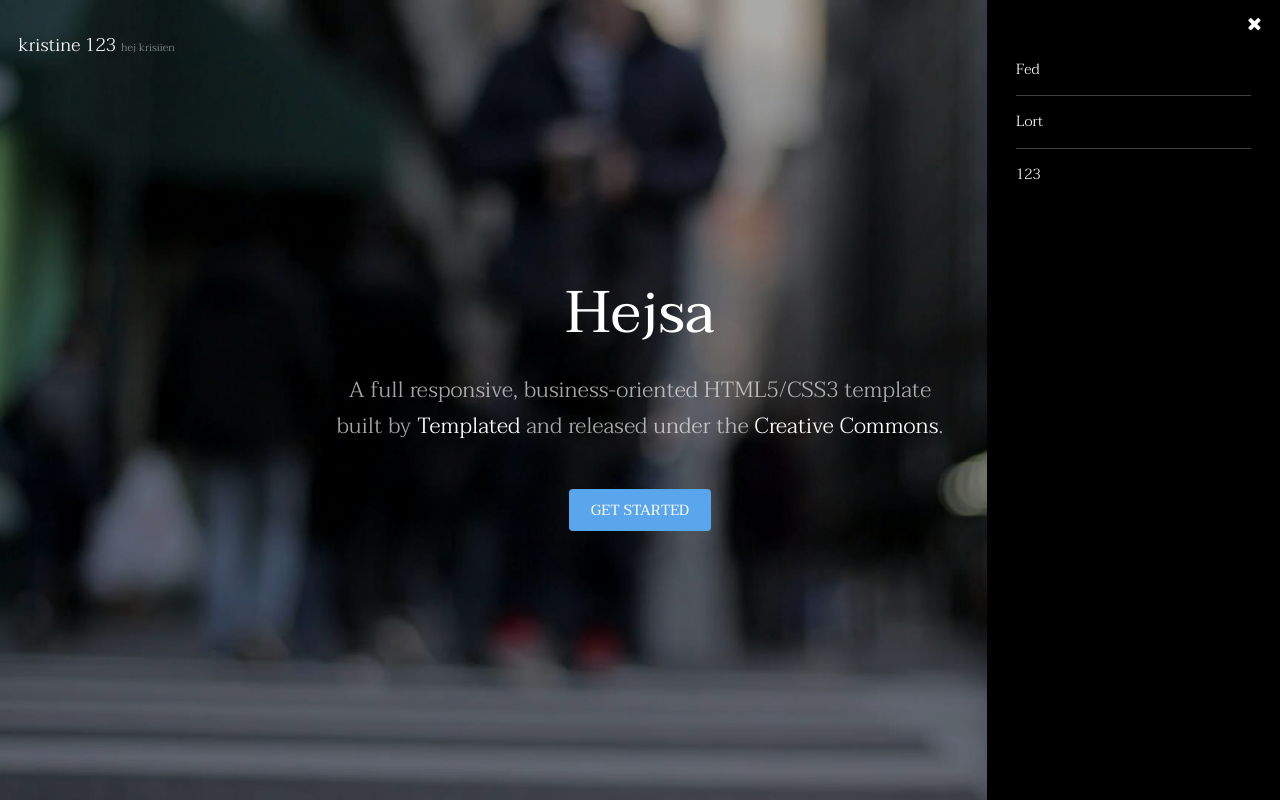
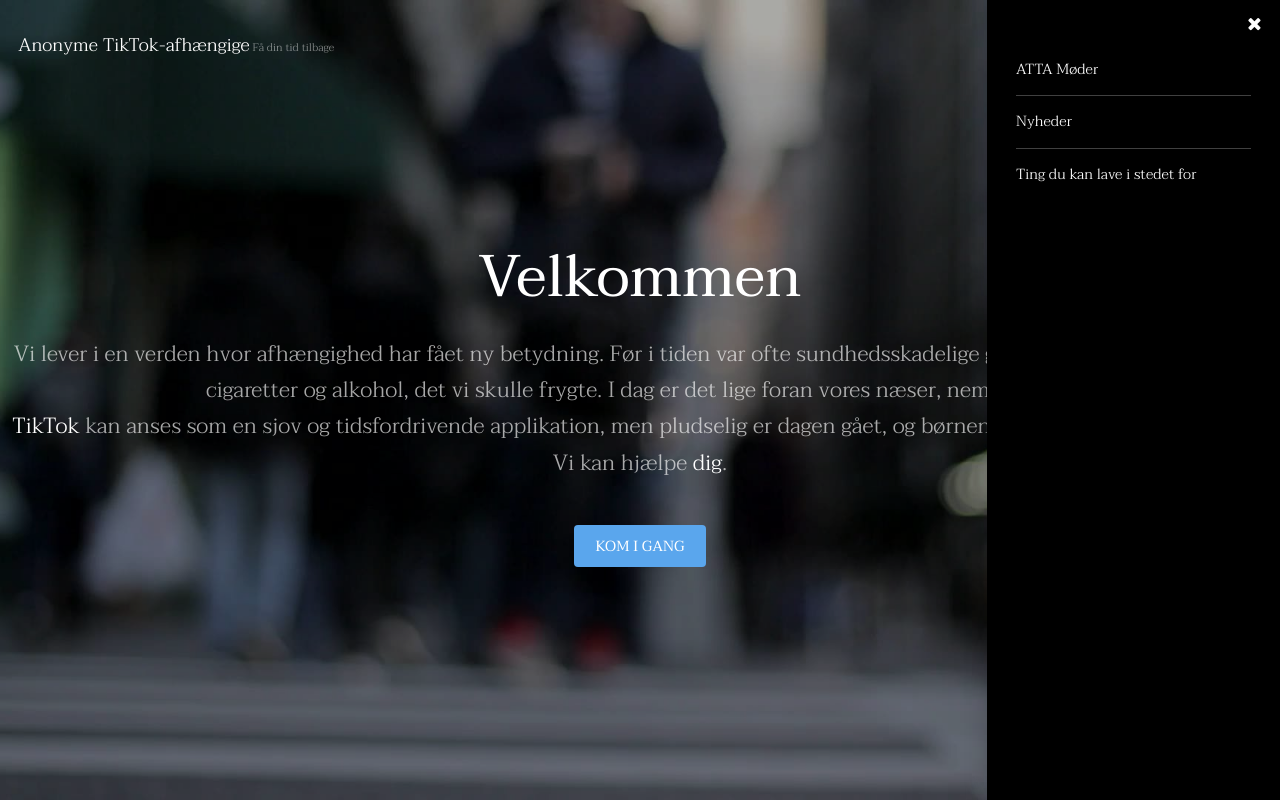
Before and after one commit to HejKristine/Inger2021, a plain HTML site: page index.html in a window 1280 px wide. Both pictures are taken after a click on the link 1255 px from the left and 46 px from the top of the page. Shown: the top 800 px of the page. Drawn offline with Linux system fonts and the light colour scheme.

Commit message:
Update index.html

```diff
--- a/index.html
+++ b/index.html
@@ -6,7 +6,7 @@
 -->
 <html>
 	<head>
-		<title>hej 123</title>
+		<title>Anonyme TikTok-afhængige</title>
 		<meta charset="utf-8" />
 		<meta name="viewport" content="width=device-width, initial-scale=1" />
 		<link rel="stylesheet" href="assets/css/main.css" />
@@ -15,16 +15,16 @@
 
 		<!-- Header -->
 			<header id="header" class="alt">
-				<div class="logo"><a href="index.html">kristine 123 <span>hej krisiien</span></a></div>
+				<div class="logo"><a href="index.html">Anonyme TikTok-afhængige<span>  Få din tid tilbage</span></a></div>
 				<a href="#menu" class="toggle"><span>Menu</span></a>
 			</header>
 
 		<!-- Nav -->
 			<nav id="menu">
 				<ul class="links">
-					<li><a href="index.html">Fed</a></li>
-					<li><a href="generic.html">Lort</a></li>
-					<li><a href="elements.html">123</a></li>
+					<li><a href="index.html">ATTA Møder</a></li>
+					<li><a href="generic.html">Nyheder</a></li>
+					<li><a href="elements.html">Ting du kan lave i stedet for</a></li>
 				</ul>
 			</nav>
 
@@ -36,10 +36,10 @@
 		-->
 			<section id="banner" data-video="images/banner">
 				<div class="inner">
-					<h1>Hejsa</h1>
-					<p>A full responsive, business-oriented HTML5/CSS3 template<br />
-					built by <a href="https://templated.co/">Templated</a> and released under the <a href="https://templated.co/license">Creative Commons</a>.</p>
-					<a href="#one" class="button special scrolly">Get Started</a>
+					<h1>Velkommen</h1>
+					<p>Vi lever i en verden hvor afhængighed har fået ny betydning. Før i tiden var ofte sundhedsskadelige genstande, som blandt andet cigaretter og alkohol, det vi skulle frygte. I dag er det lige foran vores næser, nemlig Apps.<br />
+					<a href="https://templated.co/">TikTok</a> kan anses som en sjov og tidsfordrivende applikation, men pludselig er dagen gået, og børnene sidder stadig i børnehaven. Vi kan hjælpe <a href="https://templated.co/license">dig</a>.</p>
+					<a href="#one" class="button special scrolly">Kom i gang</a>
 				</div>
 			</section>
 
```
